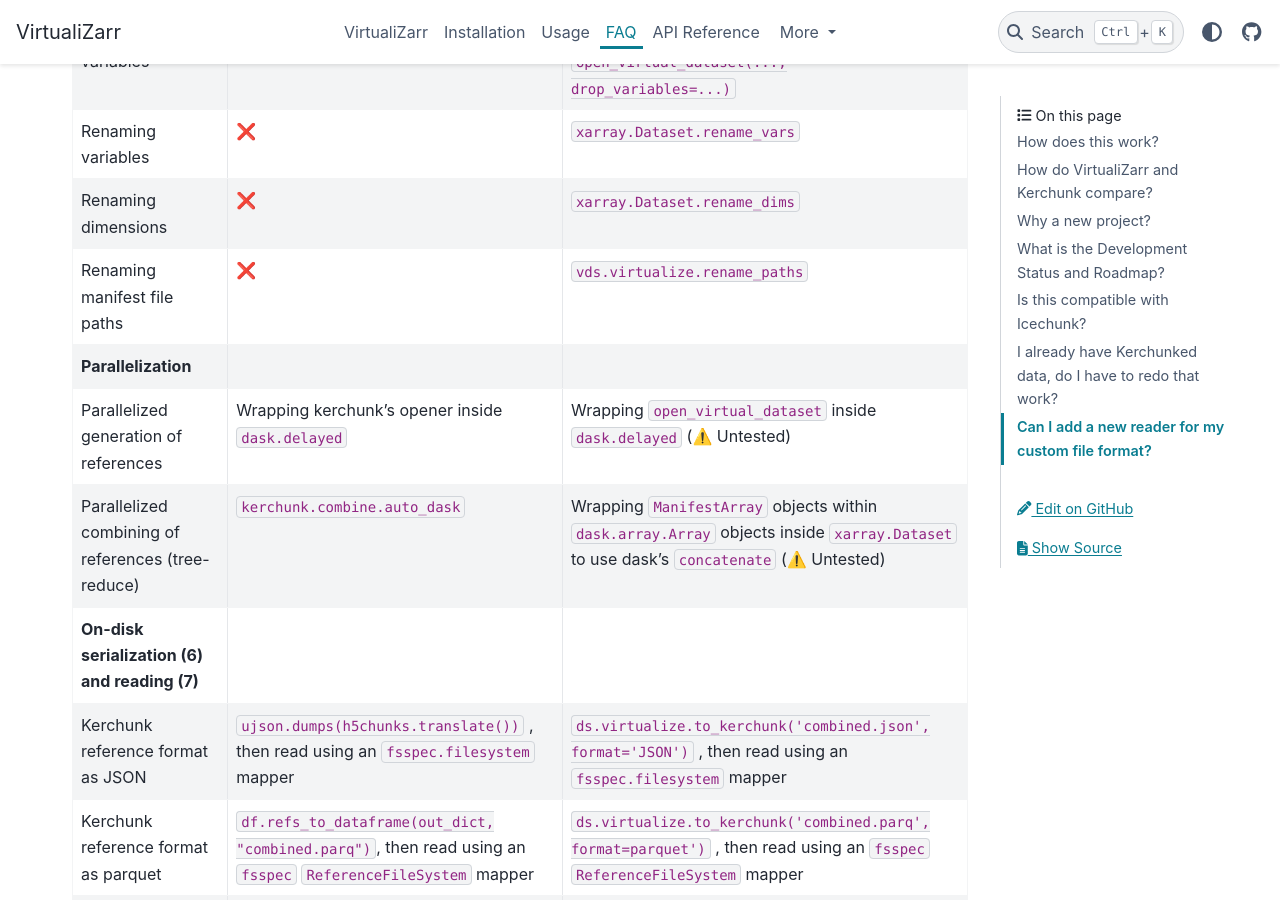
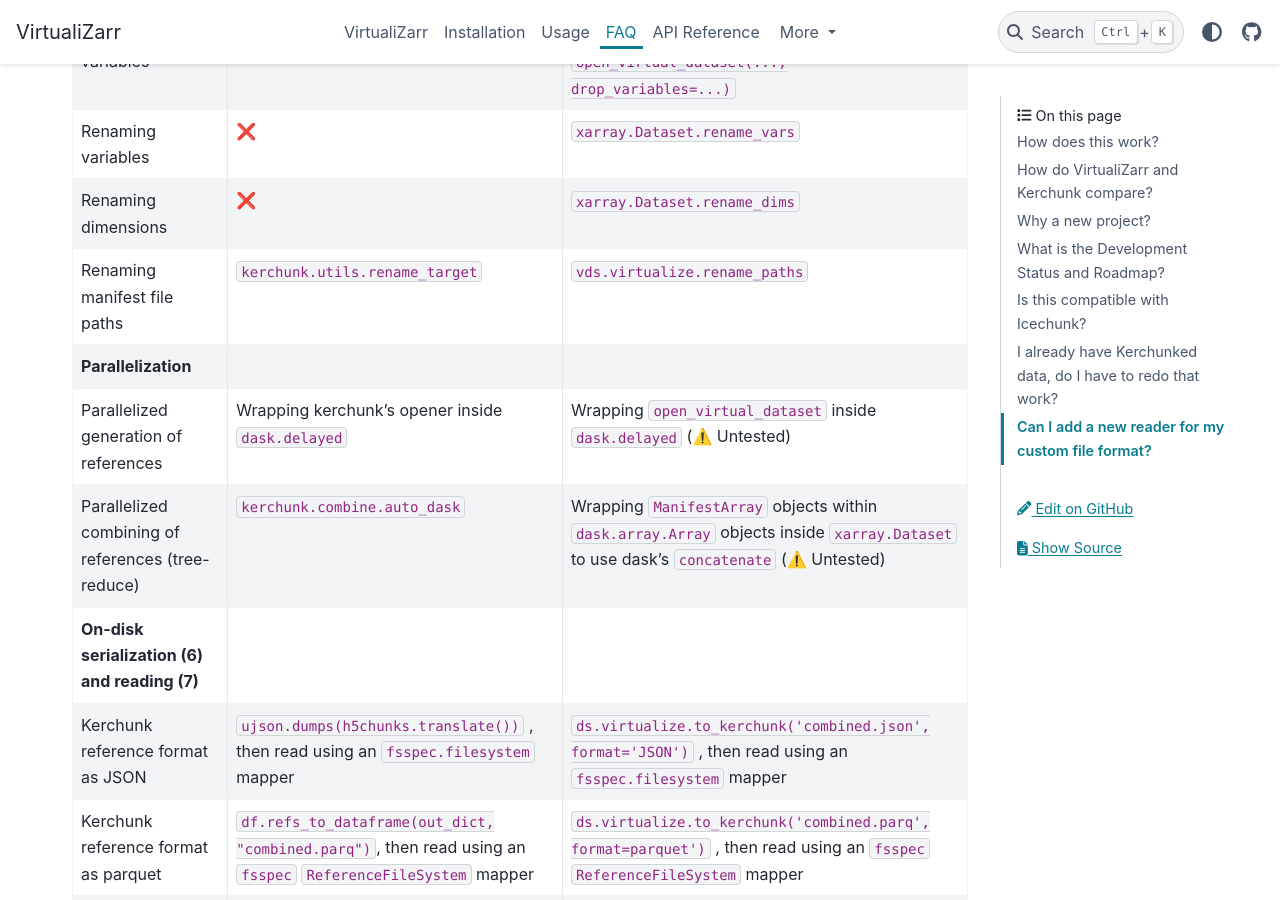
Before and after one commit to zarr-developers/VirtualiZarr, a Sphinx documentation site: the page built from docs/faq.md, in a window 1280 px wide and 900 px high, scrolled down 3494 px. Built offline with Sphinx 7.4.7 and the PyData theme 0.15.4, drawn with Linux system fonts in a browser that asks for light colours.

Commit message:
actually kerchunk does support renaming filepaths in the manifest

```diff
--- a/docs/faq.md
+++ b/docs/faq.md
@@ -44,7 +44,7 @@ Users of kerchunk may find the following comparison table useful, which shows wh
 | Dropping variables              | `kerchunk.combine.drop`                                                                                                                                 | `xarray.Dataset.drop_vars`, or `open_virtual_dataset(..., drop_variables=...)`                                                                                                                          |
 | Renaming variables              | ❌                                                                                                                                  | `xarray.Dataset.rename_vars`                                                                                                                          |
 | Renaming dimensions              | ❌                                                                                                                                  | `xarray.Dataset.rename_dims`                                                                                                                          |
-| Renaming manifest file paths | ❌                                                                                                                                  | `vds.virtualize.rename_paths`                                                                                                                          |
+| Renaming manifest file paths | `kerchunk.utils.rename_target`                                                                                                                                  | `vds.virtualize.rename_paths`                                                                                                                          |
 **Parallelization**                                                      |                                                                                                                                     |                                                                                                                                                  |
 | Parallelized generation of references                                    | Wrapping kerchunk's opener inside `dask.delayed`                                                                                    | Wrapping `open_virtual_dataset` inside `dask.delayed` (⚠️ Untested)
 | Parallelized combining of references (tree-reduce)                       | `kerchunk.combine.auto_dask`                                                                                                        | Wrapping `ManifestArray` objects within `dask.array.Array` objects inside `xarray.Dataset` to use dask's `concatenate` (⚠️ Untested)                         |
```
